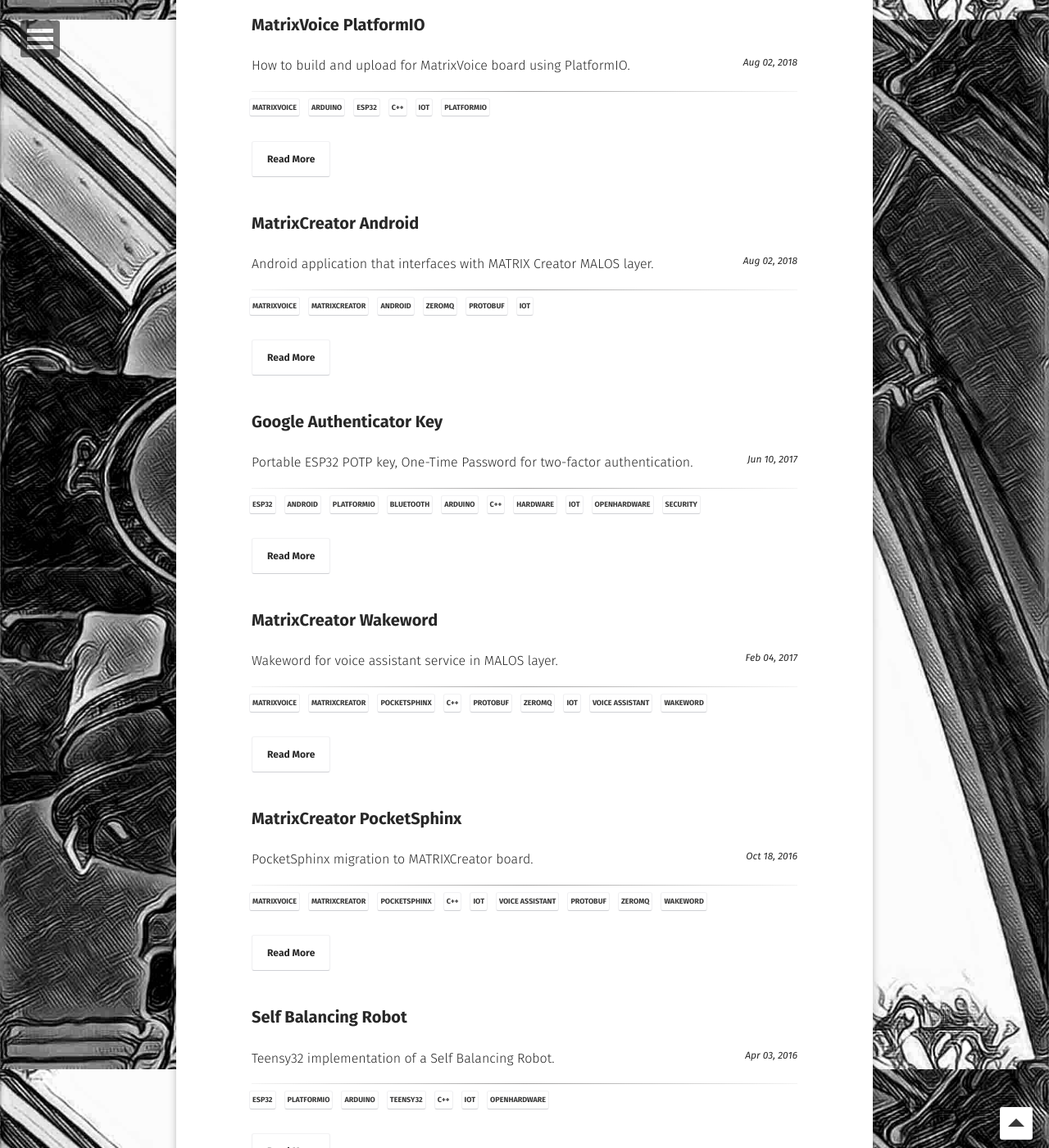
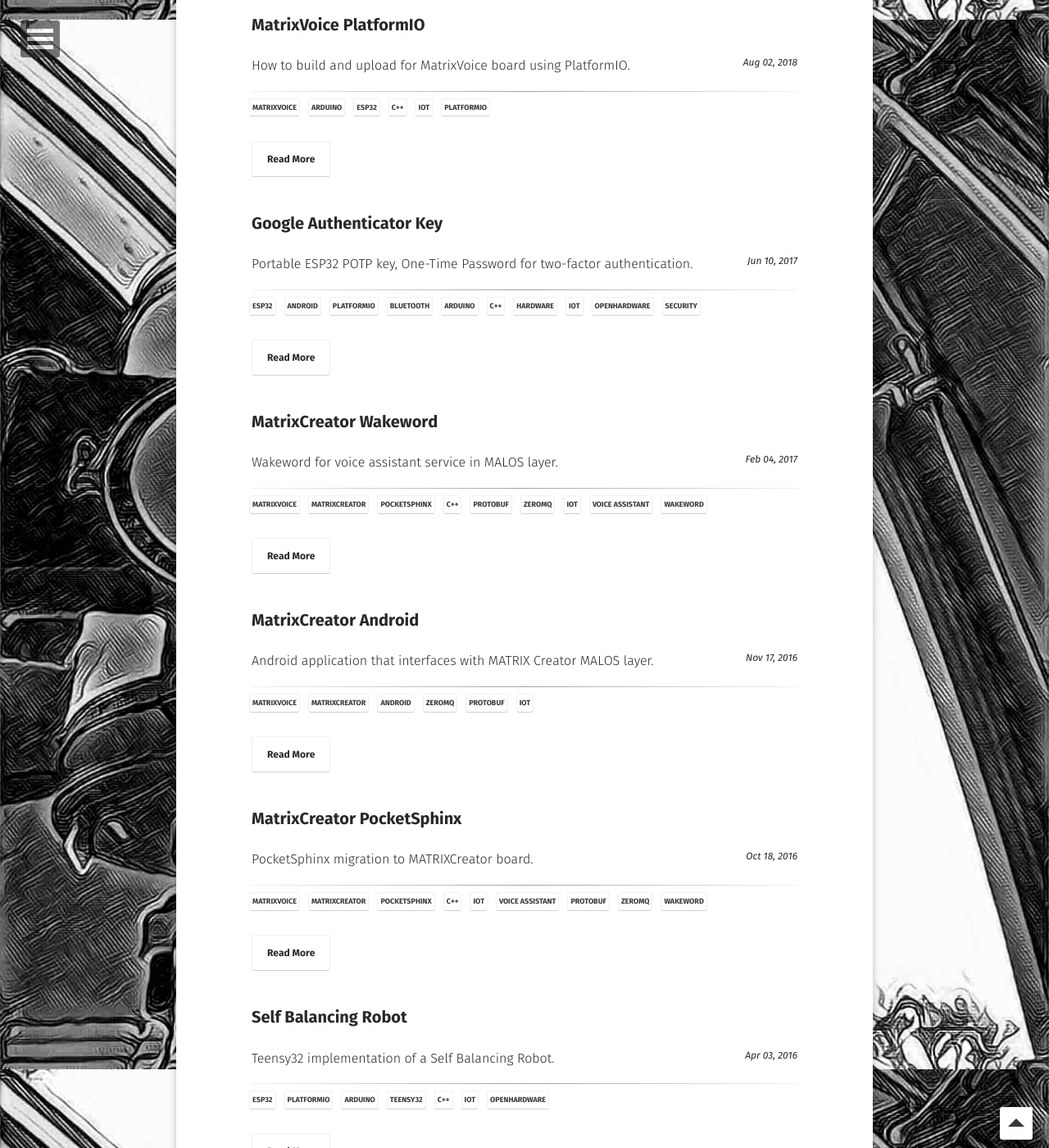
Before and after one commit to hpsaturn/hpsaturn.github.io, a Jekyll site: the page built from posts/index.md, in a window 1280 px wide and 1400 px high, scrolled down 1256 px. Shown: the whole window at 82% size. Built offline with Jekyll 4.4.1, drawn with Linux system fonts in a browser that asks for light colours; some web fonts are replaced.

Commit message:
fixed wrong post date issue

```diff
--- a/_posts/2016-11-17-matrix-creator-android.md
+++ b/_posts/2016-11-17-matrix-creator-android.md
@@ -1,7 +1,7 @@
 ---
 layout: post
 title:  "MatrixCreator Android"
-date:   2018-08-02
+date:   2016-11-17
 excerpt: "Android application that interfaces with MATRIX Creator MALOS layer."
 feature: http://hpsaturn.com/assets/img/matrixcreatorheader.png
 tag:
```
